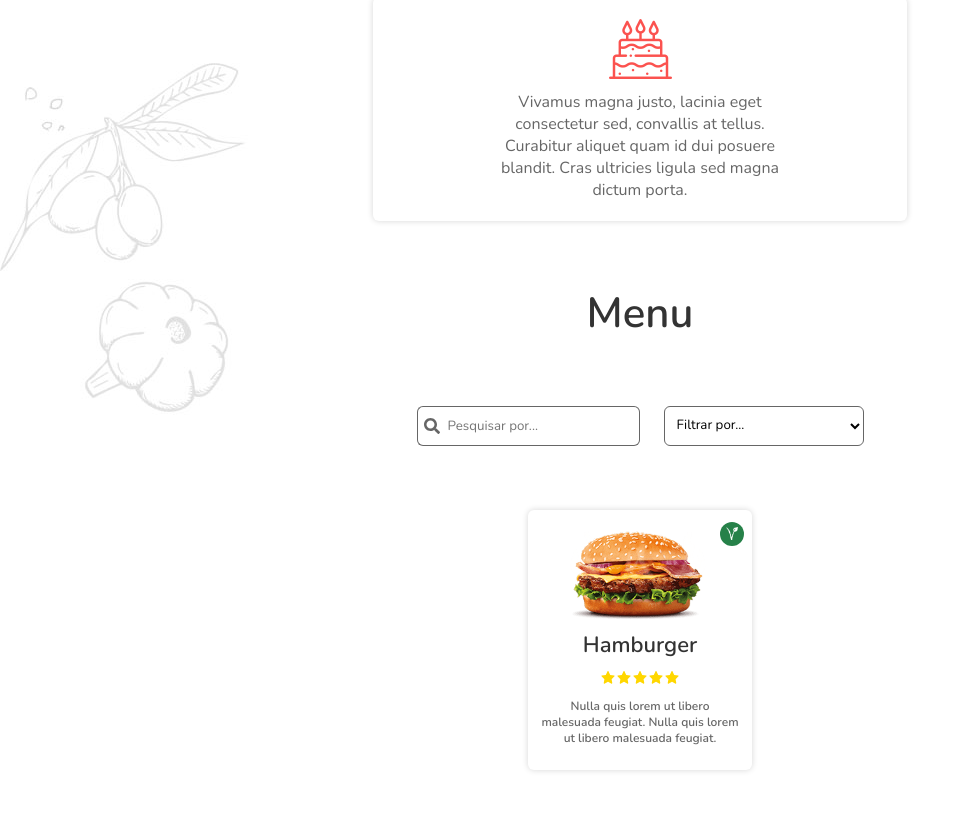
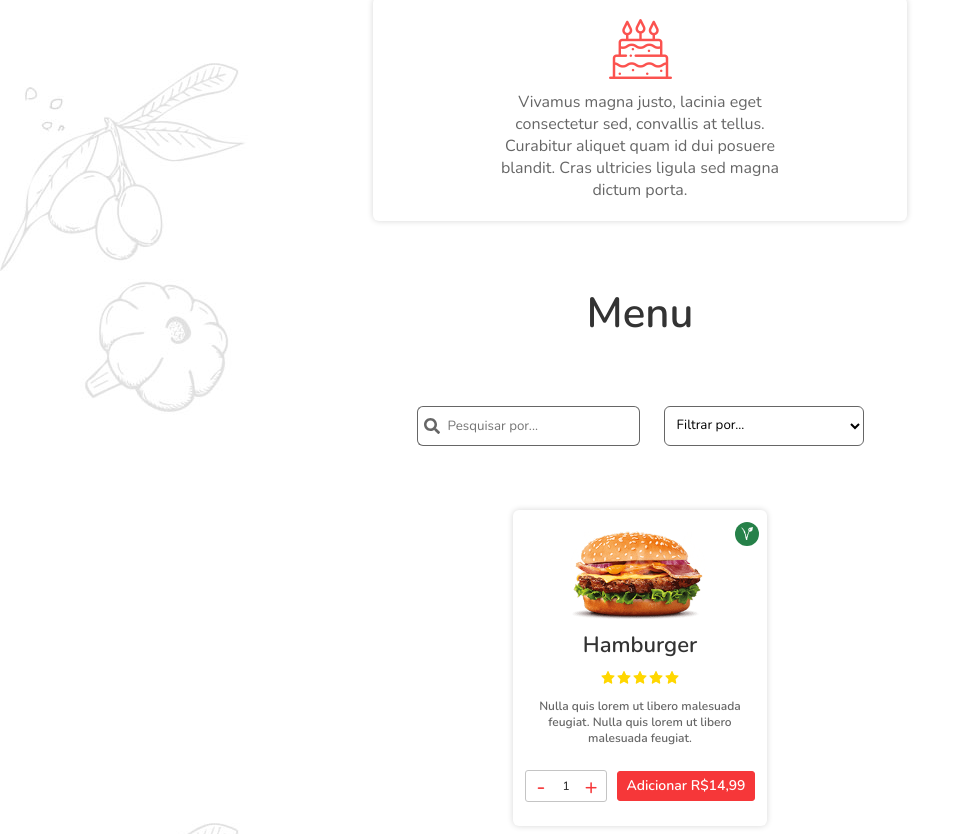
Before and after one commit to GuScarpim/cardapio-digital, a React (Create React App) app in the folder myapp/: page / in a window 1280 px wide. Shown: the part 1457-2291 px from the top of the page, without its empty margins (0-972 px from the left). Before the commit the page ends 2235 px from the top, so only its background shows below. Built offline with nearby package versions, Linux system fonts and the light colour scheme.

Commit message:
add: Botões novos

```diff
--- /dev/null
+++ b/myapp/src/UI/atoms/ButtonMore/index.tsx
@@ -0,0 +1,19 @@
+import { Container, Buttons, Tot } from './styles';
+
+interface IButtonMore {
+  value?: number;
+  onClickMax?: () => void;
+  onClickMin?: () => void;
+}
+
+function ButtonMore({ value, onClickMax, onClickMin }: IButtonMore) {
+  return (
+    <Container>
+      <Buttons onClick={onClickMin}>-</Buttons>
+      <Tot>{value}</Tot>
+      <Buttons onClick={onClickMax}>+</Buttons>
+    </Container>
+  );
+}
+
+export default ButtonMore;
--- /dev/null
+++ b/myapp/src/UI/atoms/ButtonMore/styles.ts
@@ -0,0 +1,32 @@
+import styled from 'styled-components'
+
+export const Container = styled.div`
+  display: flex;
+  align-items: center;
+  justify-content: space-between;
+  border: 1px solid ${({ theme }) => theme.color.gray.default};
+  border-radius: ${({ theme }) => theme.border.radius.nano};
+  width: 90px;
+`
+
+export const Buttons = styled.button`
+  border: none;
+  outline: none;
+  font-size: ${({ theme }) => theme.size.xxmedium};
+  font-weight: ${({ theme }) => theme.weight.semiBold};
+  color: ${({ theme }) => theme.color.primary.default};
+  background: none;
+  cursor: pointer;
+  width: 30px;
+  height: 30px;
+
+  &:active {
+    transform: scale(.9);
+  }
+`
+
+export const Tot = styled.div`
+  font-size: ${({ theme }) => theme.size.xsmall};
+  font-weight: ${({ theme }) => theme.weight.semiBold};
+  color: ${({ theme }) => theme.color.black};
+`
--- a/myapp/src/UI/molecules/Product/index.tsx
+++ b/myapp/src/UI/molecules/Product/index.tsx
@@ -2,20 +2,38 @@ import { useState } from 'react';
 
 import { AiFillStar } from 'react-icons/ai';
 
+import Button from 'src/UI/atoms/Button';
+import ButtonMore from 'src/UI/atoms/ButtonMore';
+import Hamburger from 'src/Assets/menu/menu-1.png';
 import Vegan from 'src/Assets/menu/vegan.png';
-import Hamburger from 'src/Assets/menu/menu-1.png';
 
 import {
   Card,
   ContentVegan,
+  ContentButtons,
+  ButtonCustom,
   Image,
   KeyStars,
   SubTitle,
   TitleCustom,
 } from './styles';
 
-function Product() {
+interface IProductsArray {
+  vegan?: string;
+  img?: string;
+  title?: string;
+  subtitle?: string;
+  stars?: string;
+  price?: string;
+}
+
+interface IProducts {
+  products?: Array<IProductsArray>;
+}
+
+function Product({ products }: IProducts) {
   const [stars] = useState([0, 1, 2, 3, 4]);
+  const produc = products;
 
   return (
     <Card>
@@ -33,6 +51,12 @@ function Product() {
         Nulla quis lorem ut libero malesuada feugiat. Nulla quis lorem ut libero
         malesuada feugiat.
       </SubTitle>
+      <ContentButtons>
+        <ButtonMore value={1} />
+        <ButtonCustom>
+          <Button text='Adicionar R$14,99' fontSize='12px' />
+        </ButtonCustom>
+      </ContentButtons>
     </Card>
   );
 }
--- a/myapp/src/UI/molecules/Product/styles.ts
+++ b/myapp/src/UI/molecules/Product/styles.ts
@@ -11,7 +11,7 @@ export const Card = styled.div`
   background-color: ${({ theme }) => theme.color.white};
   border-radius: ${({ theme }) => theme.border.radius.small};
   box-shadow: ${({ theme }) => `0px 0px 6px ${theme.shadow.color}`};
-  width: 200px;
+  width: 230px;
   margin-bottom: ${({ theme }) => theme.spacing.nano};
 `
 
@@ -59,3 +59,33 @@ export const SubTitle = styled.div`
   font-size: ${({ theme }) => theme.size.xsmall};
   margin: ${({ theme }) => theme.spacing.normal} 0;
 `
+
+export const ContentButtons = styled.div`
+  display: flex;
+  align-items: center;
+  justify-content: flex-start;
+  width: 100%;
+  gap: 10px;
+  margin: ${({ theme }) => theme.spacing.normal};
+`
+
+export const ButtonCustom = styled.div`
+  button {
+    color: ${({ theme }) => theme.color.white};
+    border: 1px solid ${({ theme }) => theme.color.primary.default};
+    background-color: ${({ theme }) => theme.color.primary.default};
+    border-radius: ${({ theme }) => theme.border.radius.nano};
+    height: 30px;
+    min-width: 138px;
+    font-size: ${({ theme }) => theme.size.small};
+    text-transform: capitalize;
+    padding: 0;
+    flex-wrap: nowrap;
+
+    &:hover {
+      color: ${({ theme }) => theme.color.primary.default};
+      border: 1px solid ${({ theme }) => theme.color.primary.default};
+      background-color: ${({ theme }) => theme.color.white};
+    }
+  }
+`
--- a/myapp/src/theme.ts
+++ b/myapp/src/theme.ts
@@ -54,6 +54,7 @@ const theme = {
       large: '10px',
       medium: '8px',
       small: '6px',
+      nano: '3px',
       circle: '50%',
       pill: '200px'
     }
```
Also changed, not shown: myapp/src/UI/molecules/Product/products.js (added, +47 -0 lines).
